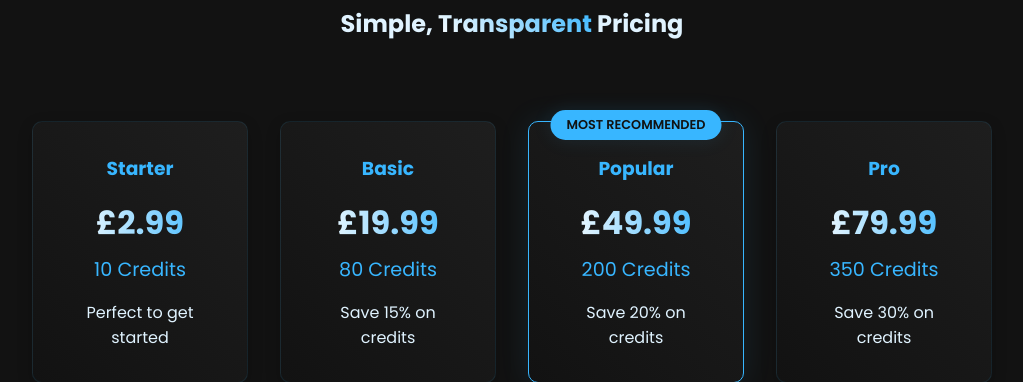
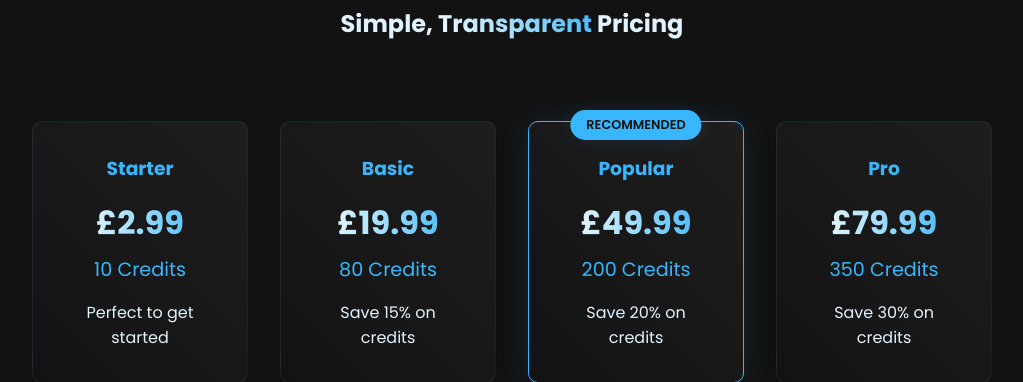
Before and after one commit to IamSIJ/TrackPiperLanding, a Flask app: page / in a window 1280 px wide. Shown: the part 894-1276 px from the top of the page, without its empty margins (128-1151 px from the left). Run offline with Flask 3, Linux system fonts and the light colour scheme.

Commit message:
RECOMMENDED

```diff
--- a/templates/home.html
+++ b/templates/home.html
@@ -48,7 +48,7 @@
                 <p>Save 15% on credits</p>
             </div>
             <div class="price-card recommended" data-aos="fade-up" data-aos-delay="300">
-                <div class="recommended-label">MOST RECOMMENDED</div>
+                <div class="recommended-label">RECOMMENDED</div>
                 <h3>Popular</h3>
                 <div class="price">£49.99</div>
                 <div class="credits">200 Credits</div>
```
